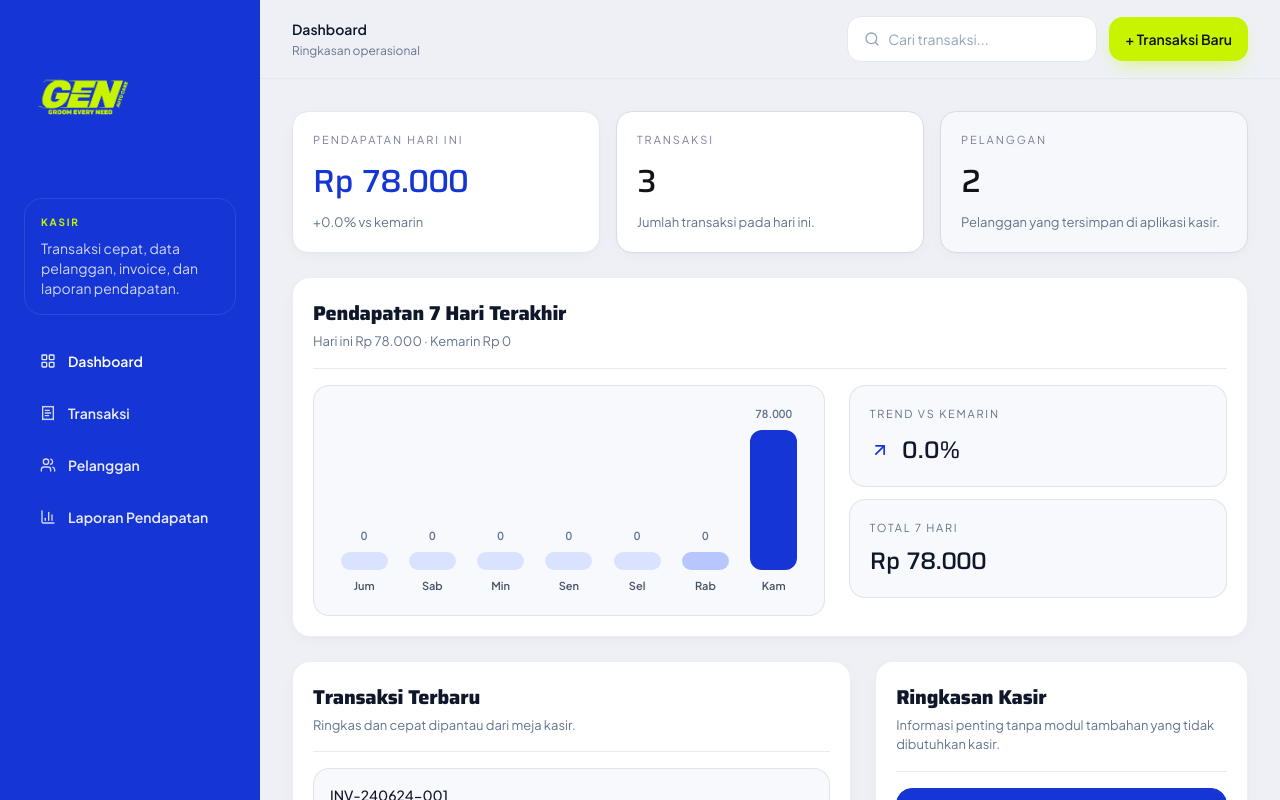
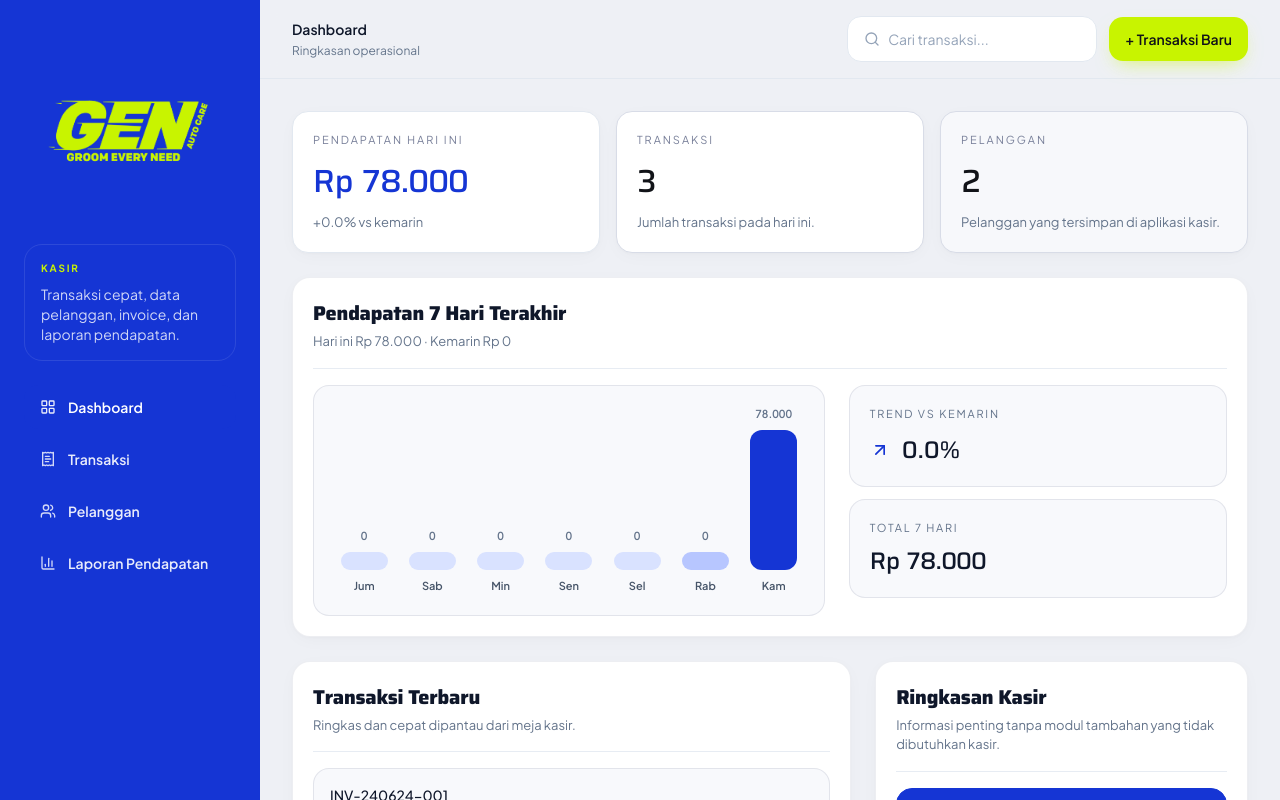
Before and after one commit to triosptr/app-genautocare, a React (Vite) app: page / in a window 1280 px wide. Shown: the top 800 px of the page. Built offline with nearby package versions, Linux system fonts and the light colour scheme.

Commit message:
UI: expand sidebar logo area

```diff
--- a/src/components/layout/AppShell.tsx
+++ b/src/components/layout/AppShell.tsx
@@ -30,11 +30,11 @@ export function AppShell({ mode, role, onSignOut, children }: AppShellProps) {
   function NavContent() {
     return (
       <div className="flex h-full flex-col p-6">
-        <div>
-          <BrandLogo compact variant="on-dark" />
+        <div className="flex items-center justify-center">
+          <BrandLogo variant="on-dark" className="h-[220px] w-full" />
         </div>
 
-        <div className="mt-6 rounded-[18px] border border-white/10 bg-white/8 p-4">
+        <div className="mt-0 rounded-[18px] border border-white/10 bg-white/8 p-4">
           <p className="brand-eyebrow text-[#C8F400]">{mode === 'hybrid' ? 'Hybrid mode' : 'Kasir'}</p>
           <p className="mt-2 text-sm text-white/80">Transaksi cepat, data pelanggan, invoice, dan laporan pendapatan.</p>
         </div>
```
